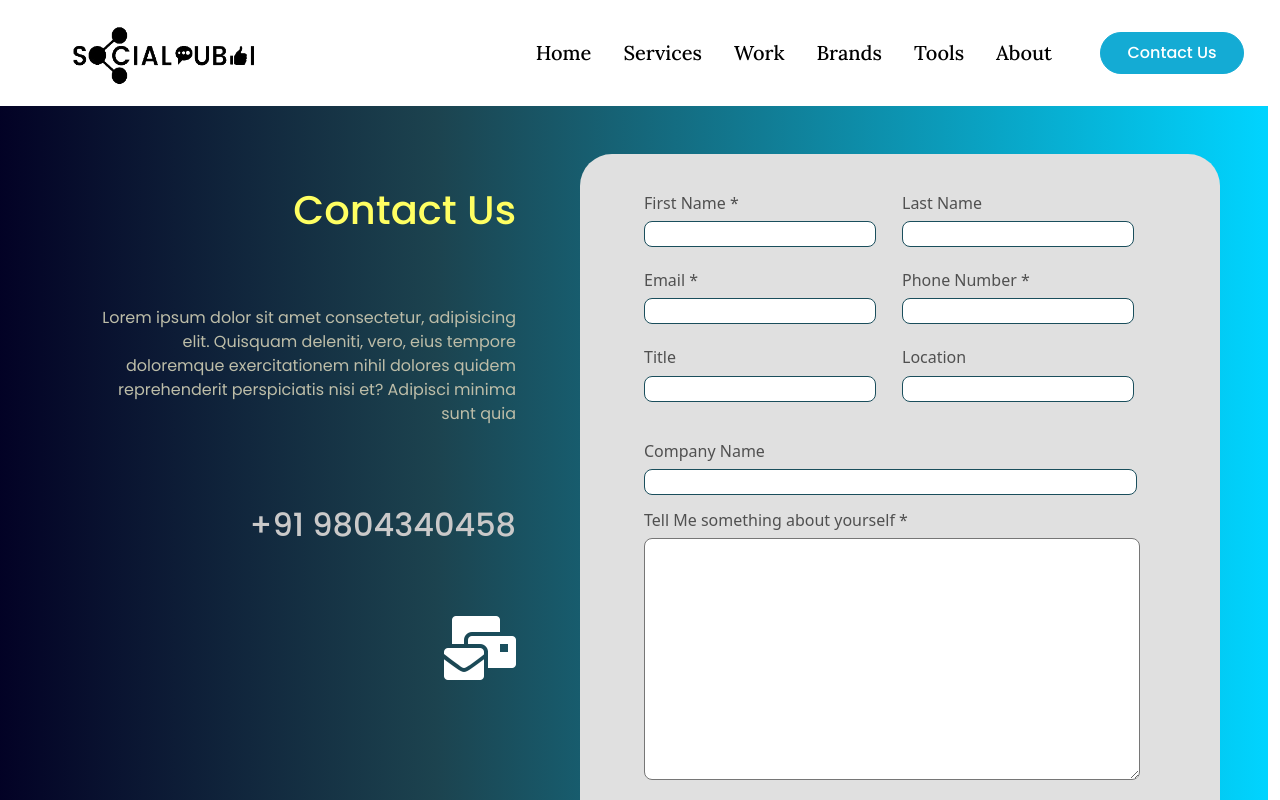
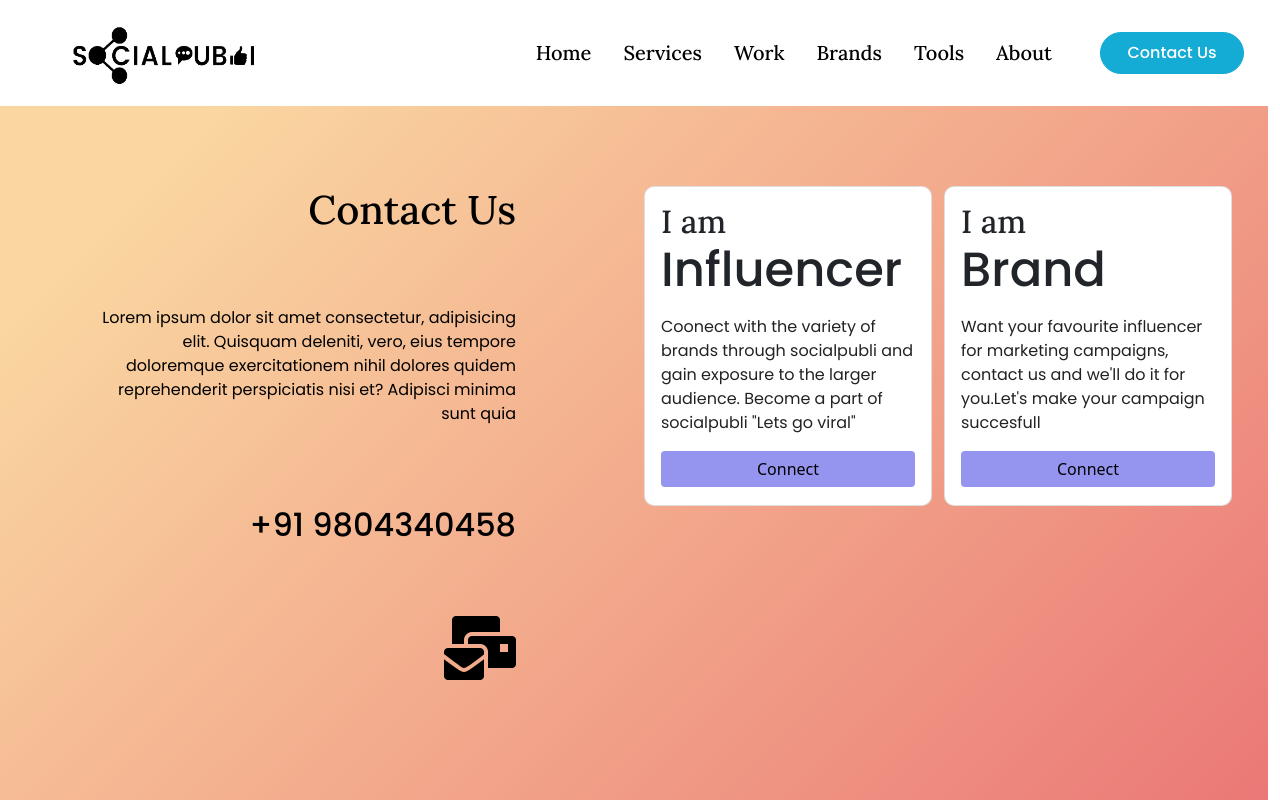
Before and after one commit to Adityakumar-blip/social-publi, a React (Create React App) app: page /contactus in a window 1280 px wide. Shown: the top 800 px of the page. Built offline with nearby package versions, Linux system fonts and the light colour scheme.

Commit message:
contactus section updated

```diff
--- a/src/components/Home/Home.css
+++ b/src/components/Home/Home.css
@@ -6,6 +6,7 @@
 *{
     padding: 0;
     margin: 0;
+    scroll-behavior: smooth;
 }
 
 .landing-page{
@@ -48,7 +49,9 @@
 
 }
 
-.glow-on-hover {
+
+
+/* .glow {
     width: 220px;
     height: 50px;
     border: none;
@@ -59,9 +62,9 @@
     position: relative;
     z-index: 0;
     border-radius: 10px;
-}
+} */
 
-.glow-on-hover:before {
+/* .glow:before {
     content: '';
     background: linear-gradient(45deg, #ff0000, #ff7300, #fffb00, #48ff00, #00ffd5, #002bff, #7a00ff, #ff00c8, #ff0000);
     position: absolute;
@@ -78,19 +81,19 @@
     border-radius: 10px;
 }
 
-.glow-on-hover:active {
+.glow:active {
     color: #000;
 }
 
-.glow-on-hover:active:after {
+.glow:active:after {
     background: transparent;
 }
 
-.glow-on-hover:hover:before {
+.glow:before {
     opacity: 1;
 }
 
-.glow-on-hover:after {
+.glow:after {
     z-index: -1;
     content: '';
     position: absolute;
@@ -108,11 +111,11 @@
     100% { background-position: 0 0; }
 }
 
-.slide{
-    animation: slide 1s linear forwards;
+.sliding{
+    animation: sliding 1s linear forwards;
 }
 
-@keyframes slide{
+@keyframes sliding{
     0%{
         transform: translate(100px);
         opacity: 0;
@@ -122,13 +125,14 @@
         transform: translate(0px);
         opacity: 1;
     }
-}
+} */
 
 
 
 @media (max-width:600px){
-   body{
+   *{
          overflow-x: hidden;
+
     }
   .video-container{
       position: relative;
--- a/src/components/Home/home.jsx
+++ b/src/components/Home/home.jsx
@@ -22,7 +22,7 @@ const Home = () => {
             <span>Done Right</span></h1>
             <p className="main-para slide">As an Influencer Marketing Agency, we create the most viral,<br/>
             captivating & ROI-focused social media influencer<br/> campaigns for brands globally.</p>
-            <button type="button" class="glow-on-hover slide">
+            <button type="button" class="glow sliding">
             <Link className='nav-link' to='/influencerpage'>I'm influencer</Link>
             </button>
             </div>
--- a/src/components/Services/services.jsx
+++ b/src/components/Services/services.jsx
@@ -71,12 +71,13 @@ export default class influencer extends Component {
                   </h5>
                   <div className="lets-work">
                     <Link
+
+                    to="/contactus"
                       style={{
                         color: "#379BC1",
                         textDecoration: "none",
                         fontFamily: "poppins",
                       }}
-                      to={"/contactus"}
                     >
                       <h5> ➨ Work with Us</h5>{" "}
                     </Link>
--- a/src/components/contactUs.jsx
+++ b/src/components/contactUs.jsx
@@ -1,4 +1,7 @@
 import React, { Component } from "react";
+import {Link} from 'react-router-dom'
+import Zoom from 'react-reveal/Zoom'
+import Fade from 'react-reveal/Fade'
 
 import "./contactus.css";
 export default class contactUs extends Component {
@@ -6,10 +9,11 @@ export default class contactUs extends Component {
     return (
       <>
         <div className="row contactUs-container">
+            <Fade left  cascade>
           <div className=" col col-sm-12 otherOptionsToConnect">
             <div>
               {" "}
-              <h1 style={{color:'#ffff62'}} >Contact Us</h1>
+              <h1 style={{color:'black'}} >Contact Us</h1>
             </div>
             <div>
               <p  >
@@ -24,91 +28,32 @@ export default class contactUs extends Component {
             </div>
             <div>
               <a href="http://www.google.com">
-                <i style={{color:'white'}} className="fas fa-mail-bulk fa-4x"></i>
+                <i style={{color:'black'}} className="fas fa-mail-bulk fa-4x"></i>
               </a>
             </div>
           </div>
-          <div className="col col-sm-12 form-container">
-            <form action="">
-              <div className="leftRight">
-                <div className="left">
-                  <div className="firstName">
-                    <h6>First Name *</h6>
-
-                    <input
-                      spellCheck="false"
-                      type="text"
-                      name="fName"
-                      id="fName"
-                    />
-                  </div>
-                  <div className="Email">
-                    <h6>Email *</h6>
-                    <input type="email" name="Email" id="Email" />
-                  </div>
-                  <div className="title">
-                    <h6>Title</h6>
-                    <input
-                      spellCheck="false"
-                      type="text "
-                      name="Title"
-                      id="Title"
-                    />
-                  </div>
-                </div>
-
-                <div className="right">
-                  <div className="lastName">
-                    <h6>Last Name</h6>
-                    <input
-                      spellCheck="false"
-                      type="text"
-                      name="lName"
-                      id="lName"
-                    />
-                  </div>
-                  <div className="Phone">
-                    <h6>Phone Number *</h6>
-                    <input type="number" name="PhoneNumber" id="PhoneNumber" />
-                  </div>
-                  <div className="location">
-                    <h6>Location</h6>
-                    <input
-                      spellCheck="false"
-                      type="text"
-                      name="Location"
-                      id="Location"
-                    />
-                  </div>
-                </div>
-              </div>
-
-              <div className="company">
-                <h6>Company Name</h6>
-                <input
-                  spellCheck="false"
-                  type="text"
-                  name="companyName"
-                  id="companyName"
-                />
-              </div>
-
-              <div className="TextPlace">
-                <h6>Tell Me something about yourself *</h6>
-                <textarea
-                  name="TellMe"
-                  id="TellMe"
-                  cols="30"
-                  rows="10"
-                  spellCheck="false"
-                ></textarea>
-              </div>
-
-              <br />
-              <button className="submitbtn btn btn-dark " type="submit">
-                Submit
-              </button>
-            </form>
+            </Fade>
+          <div className="col col-sm-12 category-container">
+          <div class="row category">
+  <div class="col-sm-6">
+    <div class="card category-card">
+      <div class="card-body category-body">
+        <h5 class="card-title card-heading">I am <br/> <span>Influencer</span></h5>
+        <p class="card-text card-para">Coonect with the variety of brands through socialpubli and gain exposure to the larger audience. Become a part of socialpubli  <span>"Lets go viral"</span></p>
+        <Link to="/influencerpage" class="btn btn-primary category-btn">Connect</Link>
+      </div>
+    </div>
+  </div>
+  <div class="col-sm-6">
+    <div class="card category-card">
+      <div class="card-body category-body">
+        <h5 class="card-title card-heading">I am <br/> <span>Brand</span></h5>
+        <p class="card-text card-para">Want your favourite influencer for marketing campaigns, contact us and we'll do it for you.Let's make your campaign succesfull</p>
+        <Link to="/brandform" class="btn btn-primary category-btn">Connect</Link>
+      </div>
+    </div>
+  </div>
+</div>
           </div>
         </div>
       </>
--- a/src/components/contactus.css
+++ b/src/components/contactus.css
@@ -10,19 +10,60 @@
     width: 100%;
     height: 56rem;
     background: rgb(2,0,36);
-    background: linear-gradient(90deg, rgba(2,0,36,1) 0%, rgba(28,67,79,1) 35%, rgba(0,212,255,1) 100%);
     position: relative;
+    background-image: linear-gradient( 135deg, #FAD7A1 10%, #E96D71 100%);
 }
-.form-container{
+.category-container{
     width: 50%;
-    color: rgb(80, 80, 80);
-    background-color: rgb(224, 224, 224);
     position: absolute;
     top: 3rem;
     right: 3rem;
-     padding-left: 1rem;
-    border-radius: 2rem;
+    padding: 2rem 2rem;
+    display:flex;
+    flex-direction:column;
 
+
+}
+
+.category-card{
+    height: 20rem;
+    background-color: #fff;
+}
+
+.category-card h5 {
+    font-size: 2rem;
+}
+
+.category-card p {
+    margin-top: 1rem;
+    font-size: 1rem;
+}
+
+.category-card .category-btn{
+    width: 100%;
+    background-color: rgb(149, 149, 240);
+    border: 1px  rgb(149, 149, 240) ;
+    color: black;
+    font-weight:500 ;
+}
+
+.category-card .category-btn:hover{
+    background-color: #1A4E5C;
+    animation: 2s ease-out;
+    color: white;
+}
+
+.category-card .category-btn:active{
+    background: transparent;
+    border: 2px #1A4E5C;
+    color: black;
+    font-weight: 500;
+}
+
+.category-card h5 span{
+    font-size: 3rem;
+    font-family: 'Poppins', sans-serif;
+    font-weight: 500;
 }
 
 .leftRight{
@@ -82,7 +123,11 @@ textarea{
     padding-left: 6rem;
     text-align: end;
    font-family: 'poppins';
-    color: rgb(202, 201, 201);
+    color: #000;
+}
+
+.otherOptionsToConnect h1{
+    font-family:'Lora', sans-serif;
 }
 
 .otherOptionsToConnect>div{
@@ -91,10 +136,11 @@ textarea{
 }
 
 .otherOptionsToConnect>div>p{
-    color: rgb(189, 189, 168);
+    color:black;
 }
 
 input{
     border-radius: 0.5rem;
     border: 1px solid #1A4E5C;
+
 }
```
